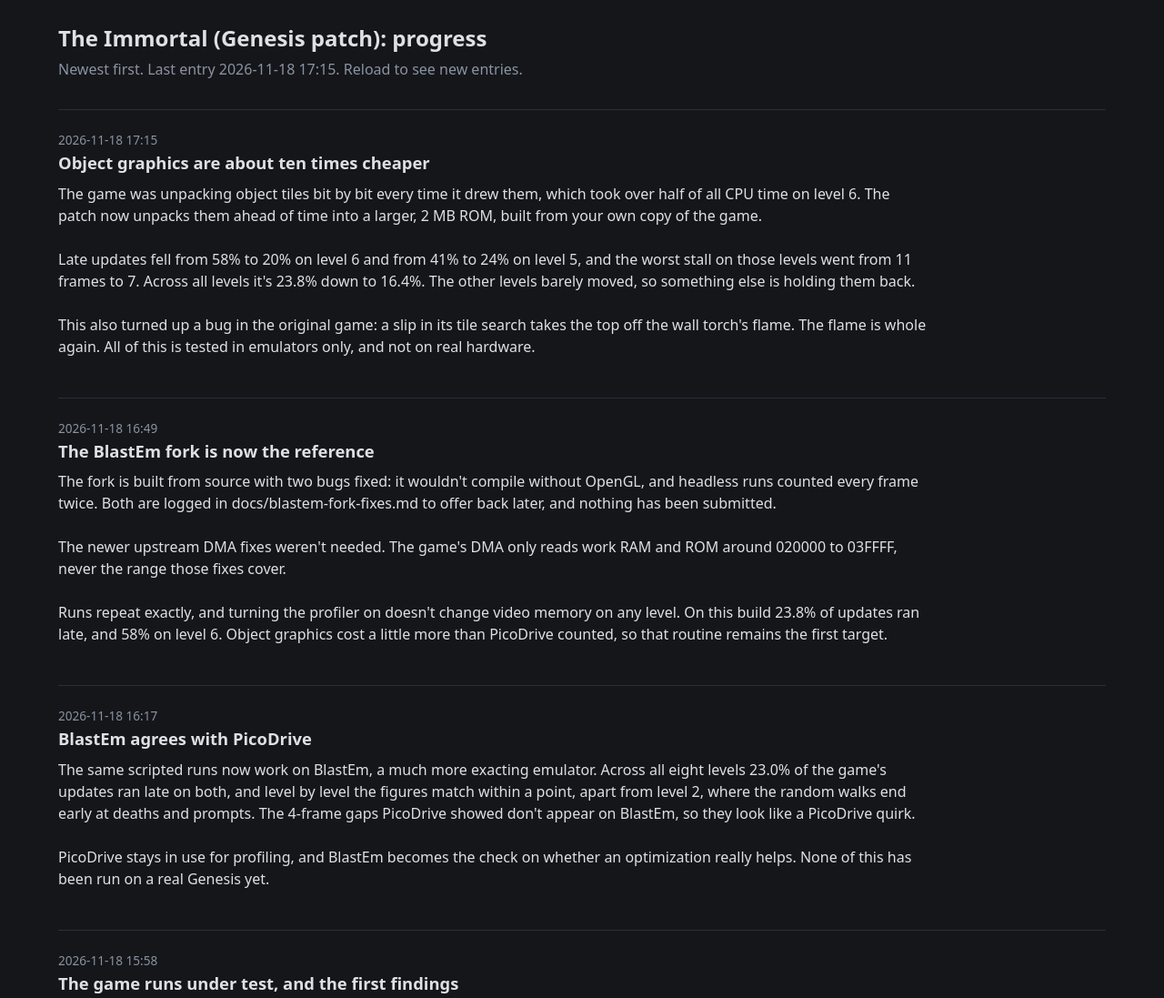
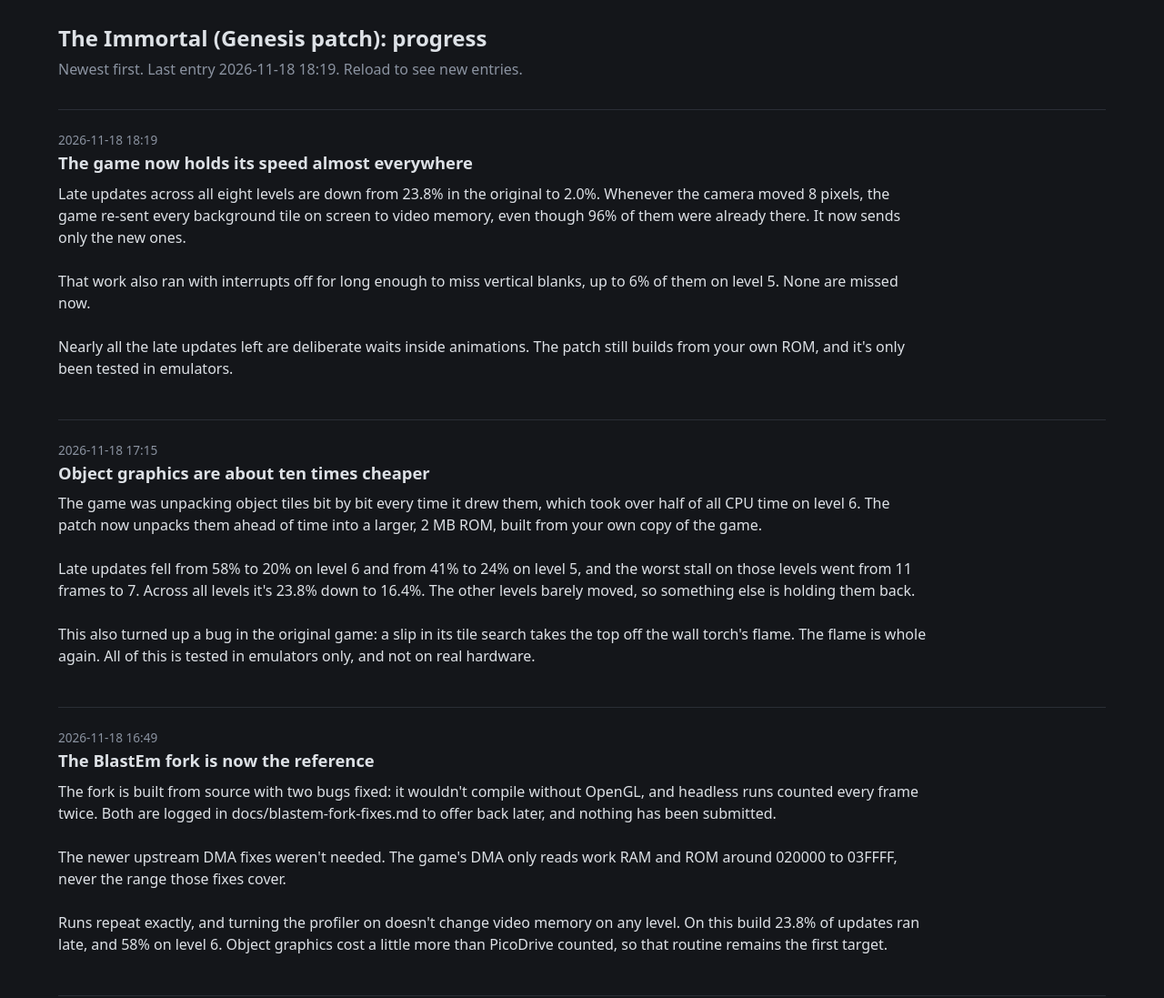
Before and after one commit to satelliteoflove/immortal-genesis-improvement, a plain HTML site: page docs/progress/index.html in a window 1280 px wide. Shown: the top 1097 px of the page at 91% size. Drawn offline with Linux system fonts and the light colour scheme.

Commit message:
Progress page: background tiles and steady speed
Co-Authored-By: Claude Opus 5.5 <noreply@anthropic.com>
Claude-Session: https://claude.ai/code/session_013U91whZSVfiHf5iaWQTyMy

```diff
--- a/docs/progress/entries.json
+++ b/docs/progress/entries.json
@@ -30,5 +30,11 @@
   "title": "Object graphics are about ten times cheaper",
   "note": "The game was unpacking object tiles bit by bit every time it drew them, which took over half of all CPU time on level 6. The patch now unpacks them ahead of time into a larger, 2 MB ROM, built from your own copy of the game.\n\nLate updates fell from 58% to 20% on level 6 and from 41% to 24% on level 5, and the worst stall on those levels went from 11 frames to 7. Across all levels it's 23.8% down to 16.4%. The other levels barely moved, so something else is holding them back.\n\nThis also turned up a bug in the original game: a slip in its tile search takes the top off the wall torch's flame. The flame is whole again. All of this is tested in emulators only, and not on real hardware.",
   "files": []
+ },
+ {
+  "time": "2026-11-18 18:19",
+  "title": "The game now holds its speed almost everywhere",
+  "note": "Late updates across all eight levels are down from 23.8% in the original to 2.0%. Whenever the camera moved 8 pixels, the game re-sent every background tile on screen to video memory, even though 96% of them were already there. It now sends only the new ones.\n\nThat work also ran with interrupts off for long enough to miss vertical blanks, up to 6% of them on level 5. None are missed now.\n\nNearly all the late updates left are deliberate waits inside animations. The patch still builds from your own ROM, and it's only been tested in emulators.",
+  "files": []
  }
 ]
--- a/docs/progress/index.html
+++ b/docs/progress/index.html
@@ -15,8 +15,12 @@ figcaption { color: #8b93a1; font-size: .8rem; margin-top: .2rem; }
 img, video { image-rendering: pixelated; max-width: 100%; border: 1px solid #2a2e36; background: #000; display: block; }
 </style></head>
 <body><h1>The Immortal (Genesis patch): progress</h1>
-<div class="sub">Newest first. Last entry 2026-11-18 17:15. Reload to see new entries.</div>
-<article><time>2026-11-18 17:15</time><h2>Object graphics are about ten times cheaper</h2><p>The game was unpacking object tiles bit by bit every time it drew them, which took over half of all CPU time on level 6. The patch now unpacks them ahead of time into a larger, 2 MB ROM, built from your own copy of the game.
+<div class="sub">Newest first. Last entry 2026-11-18 18:19. Reload to see new entries.</div>
+<article><time>2026-11-18 18:19</time><h2>The game now holds its speed almost everywhere</h2><p>Late updates across all eight levels are down from 23.8% in the original to 2.0%. Whenever the camera moved 8 pixels, the game re-sent every background tile on screen to video memory, even though 96% of them were already there. It now sends only the new ones.
+
+That work also ran with interrupts off for long enough to miss vertical blanks, up to 6% of them on level 5. None are missed now.
+
+Nearly all the late updates left are deliberate waits inside animations. The patch still builds from your own ROM, and it&#x27;s only been tested in emulators.</p><div class="media"></div></article><article><time>2026-11-18 17:15</time><h2>Object graphics are about ten times cheaper</h2><p>The game was unpacking object tiles bit by bit every time it drew them, which took over half of all CPU time on level 6. The patch now unpacks them ahead of time into a larger, 2 MB ROM, built from your own copy of the game.
 
 Late updates fell from 58% to 20% on level 6 and from 41% to 24% on level 5, and the worst stall on those levels went from 11 frames to 7. Across all levels it&#x27;s 23.8% down to 16.4%. The other levels barely moved, so something else is holding them back.
 
```
